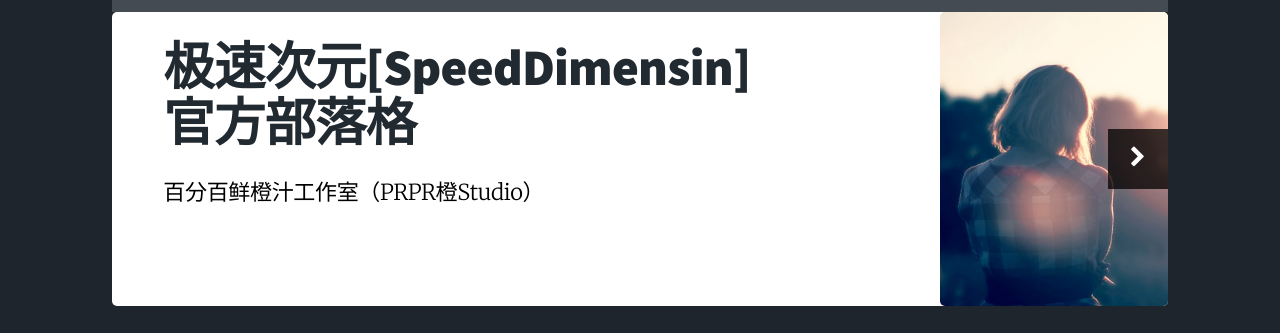
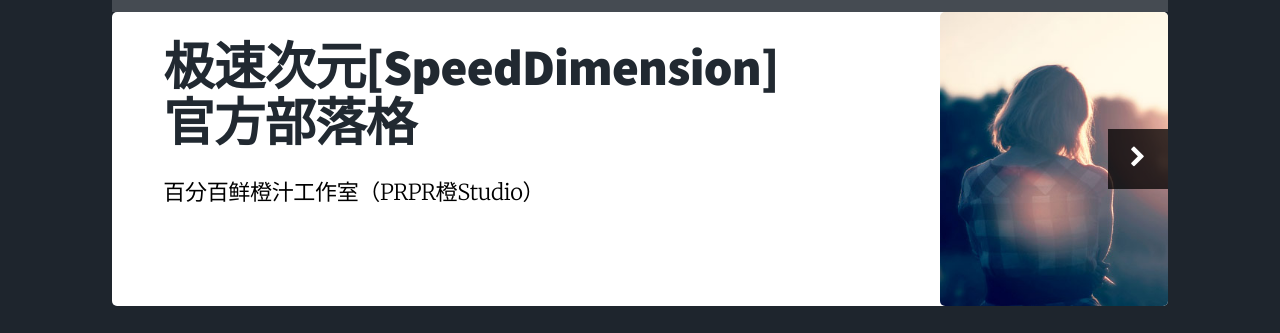
Before and after one commit to SpeedDimension/speeddimension.github.io, a plain HTML site: page index.html in a window 1280 px wide. Shown: the part 817-1150 px from the top of the page. Drawn offline with nearby package versions, Linux system fonts and the light colour scheme; some packages are replaced by stand-ins of ours; grey boxes are pictures that could not be loaded; a script that the page names is missing; files whose address does not match are found by name.

Commit message:
Site updated: 2024-01-10 21:34:11

```diff
--- a/index.html
+++ b/index.html
@@ -156,7 +156,7 @@
             <!-- Main first s-->
             <article id="me" class="panel">
                 <header style="color: #000000">
-                    <h1>极速次元[SpeedDimensin]<br>官方部落格</h1>
+                    <h1>极速次元[SpeedDimension]<br>官方部落格</h1>
                     <p>百分百鲜橙汁工作室（PRPR橙Studio）</p>
                 </header>
                 <a href="" class="jumplink pic">
```
